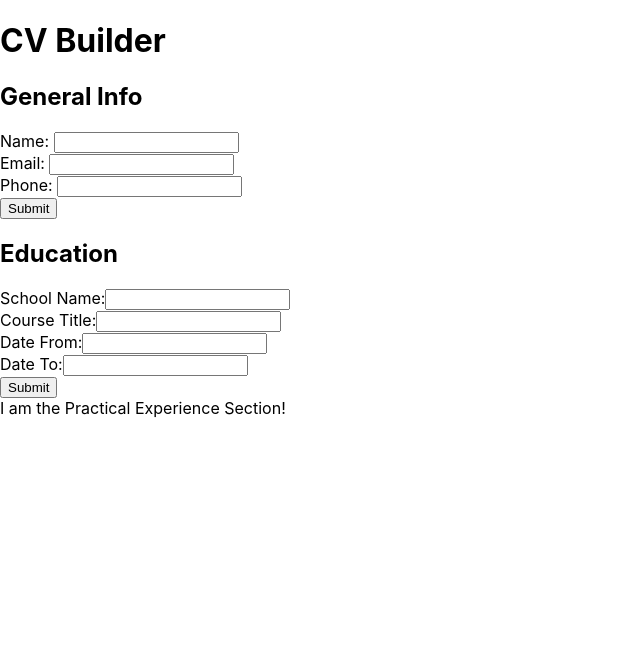
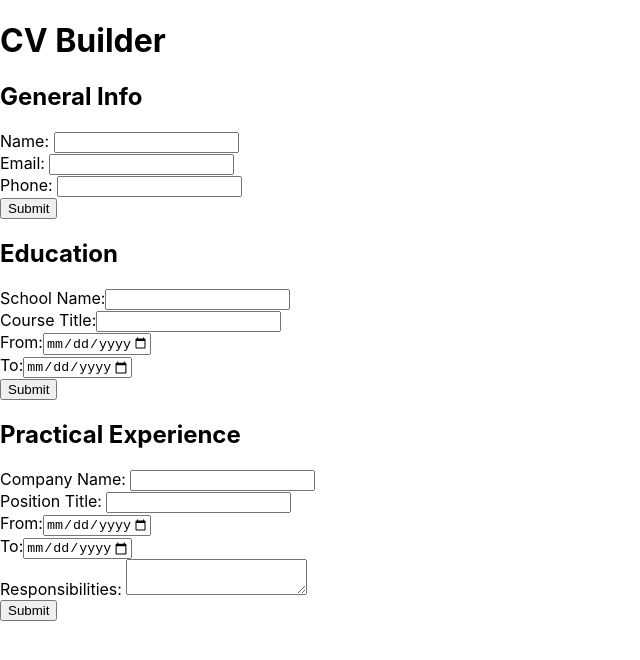
Before and after one commit to programmurr/cv-project, a React (Create React App) app: page / in a window 1280 px wide. Shown: the top 660 px of the page, without its empty margins (0-640 px from the left). Built offline with nearby package versions, Linux system fonts and the light colour scheme.

Commit message:
Practical Experience Completed

```diff
--- a/src/App.js
+++ b/src/App.js
@@ -21,11 +21,20 @@ class App extends React.Component {
         studyFromDate: "",
         studyToDate: ""
       },
-      educationSubmitted: false
+      educationSubmitted: false,
+      experienceInfo: {
+        companyName: "",
+        positionTitle: "",
+        experienceFromDate: "",
+        experienceToDate: "",
+        responsibilities: ""
+      },
+      experienceSubmitted: false
     }
 
     this.handleInfoSubmit = this.handleInfoSubmit.bind(this);
     this.handleEducationSubmit = this.handleEducationSubmit.bind(this);
+    this.handleExperienceSubmit = this.handleExperienceSubmit.bind(this);
   }
 
   handleInfoSubmit(info, status) {
@@ -34,8 +43,10 @@ class App extends React.Component {
     this.setState({
       generalInfo: { info },
       infoSubmitted: status,
-      educationInfo: state.education,
-      educationSubmitted: state.educationSubmitted
+      educationInfo: state.educationInfo,
+      educationSubmitted: state.educationSubmitted,
+      experienceInfo: state.experienceInfo,
+      experienceSubmitted: state.experienceSubmitted
     });
   }
 
@@ -46,7 +57,22 @@ class App extends React.Component {
       generalInfo: state.generalInfo,
       infoSubmitted: state.infoSubmitted,
       educationInfo: { info },
-      educationSubmitted: status
+      educationSubmitted: status,
+      experienceInfo: state.experienceInfo,
+      experienceSubmitted: state.experienceSubmitted
+    });
+  }
+
+  handleExperienceSubmit(info, status) {
+    const state = this.state;
+
+    this.setState({
+      generalInfo: state.generalInfo,
+      infoSubmitted: state.infoSubmitted,
+      educationInfo: state.educationInfo,
+      educationSubmitted: state.educationSubmitted,
+      experienceInfo: { info },
+      experienceSubmitted: status
     });
   }
 
@@ -55,7 +81,9 @@ class App extends React.Component {
       generalInfo,
       infoSubmitted,
       educationInfo,
-      educationSubmitted
+      educationSubmitted,
+      experienceInfo,
+      experienceSubmitted
     } = this.state;
 
     return (
@@ -73,7 +101,11 @@ class App extends React.Component {
           onEducationSubmit={this.handleEducationSubmit}
           educationSubmitted={educationSubmitted}
         />
-        <PracticalExperience />
+        <PracticalExperience
+          experienceInfo={experienceInfo}
+          onExperienceSubmit={this.handleExperienceSubmit}
+          experienceSubmitted={experienceSubmitted}
+        />
       </div>
     )
   }
--- a/src/components/Education.js
+++ b/src/components/Education.js
@@ -4,6 +4,8 @@ import SubmitButton from './SubmitButton';
 import EditButton from './EditButton';
 
 function EducationForm(props) {
+  const maxDate = new Date().toISOString().split("T")[0];
+
   return (
     <div className="educationForm">
       <h2>Education</h2>
@@ -27,19 +29,21 @@ function EducationForm(props) {
           />
         </div>
         <div className="studyFromDate">
-          <label htmlFor="studyFromInput">Date From:</label>
+          <label htmlFor="studyFromInput">From:</label>
           <input
-            type="text"
+            type="date"
             name="studyFromDate"
+            max={maxDate}
             value={props.studyFromDate}
             onChange={props.handleChange}
           />
         </div>
         <div className="studyToDate">
-          <label htmlFor="studyToInput">Date To:</label>
+          <label htmlFor="studyToInput">To:</label>
           <input
-            type="text"
+            type="date"
             name="studyToDate"
+            max={maxDate}
             value={props.studyToDate}
             onChange={props.handleChange}
           />
@@ -57,10 +61,10 @@ function EducationDisplay(props) {
     <ul>
       <li>School Name: {props.schoolName}</li>
       <li>Course Title: {props.courseTitle}</li>
-      <li>Date From: {props.studyFromDate}</li>
-      <li>Date To: {props.studyToDate}</li>
+      <li>From: {props.studyFromDate}</li>
+      <li>To: {props.studyToDate}</li>
     </ul>
-    <EditButton handleEditClick={props.handleEdit}/>
+    <EditButton handleEditClick={props.handleEdit} />
   </div>
   )
 }
@@ -69,7 +73,7 @@ class Education extends React.Component {
   constructor(props) {
     super(props);
 
-    this.state= {
+    this.state = {
       schoolName: "",
       courseTitle: "",
       studyFromDate: "",
--- a/src/components/PracticalExperience.js
+++ b/src/components/PracticalExperience.js
@@ -1,11 +1,153 @@
 import React from 'react';
 import '../styles/PracticalExperience.css'
+import SubmitButton from './SubmitButton';
+import EditButton from './EditButton';
+
+function PracticalExperienceForm(props) {
+  const maxDate = new Date().toISOString().split("T")[0];
+
+  return (
+    <div className="experienceForm">
+      <h2>Practical Experience</h2>
+      <form onSubmit={props.handleSubmit}>
+        <div className="companyName">
+          <label htmlFor="companyNameInput">Company Name: </label>
+          <input
+            type="text"
+            name="companyName"
+            value={props.companyName}
+            onChange={props.handleChange}
+          />
+        </div>
+        <div className="positionTitle">
+          <label htmlFor="positionTitleInput">Position Title: </label>
+          <input
+            type="text"
+            name="positionTitle"
+            value={props.positionTitle}
+            onChange={props.handleChange}
+          />
+        </div>
+        <div className="experienceFromDate">
+          <label htmlFor="experienceFromInput">From:</label>
+          <input
+            type="date"
+            name="experienceFromDate"
+            max={maxDate}
+            value={props.experienceFromDate}
+            onChange={props.handleChange}
+          />
+        </div>
+        <div className="experienceToDate">
+          <label htmlFor="experienceToInput">To:</label>
+          <input
+            type="date"
+            name="experienceToDate"
+            max={maxDate}
+            value={props.experienceToDate}
+            onChange={props.handleChange}
+          />
+        </div>
+        <div className="responsibilities">
+          <label htmlFor="responsibilitiesInput">Responsibilities: </label>
+          <textarea
+            name="responsibilities"
+            value={props.responsibilities}
+            onChange={props.handleChange}
+          />
+        </div>
+        <SubmitButton />
+      </form>
+    </div>
+  );
+}
+
+function PracticalExperienceDisplay(props) {
+  return (
+    <div className="experienceDisplay">
+      <h2>Experience</h2>
+      <ul>
+        <li>Organization Name: {props.companyName}</li>
+        <li>Position Title: {props.positionTitle}</li>
+        <li>From: {props.experienceFromDate}</li>
+        <li>To: {props.experienceToDate}</li>
+        <li>Responsibilities: {props.responsibilities}</li>
+      </ul>
+      <EditButton handleEditClick={props.handleEdit} />
+    </div>
+  );
+}
 
 class PracticalExperience extends React.Component {
+  constructor(props) {
+    super(props);
+
+    this.state = {
+      companyName: "",
+      positionTitle: "",
+      experienceFromDate: "",
+      experienceToDate: "",
+      responsibilities: ""
+    }
+
+    this.handleChange = this.handleChange.bind(this);
+    this.handleSubmit = this.handleSubmit.bind(this);
+    this.handleEdit = this.handleEdit.bind(this);
+
+  }
+
+  handleChange(event) {
+    const target = event.target;
+    const value = target.value;
+    const name = target.name;
+
+    this.setState({
+      [name]: value
+    })
+  }
+
+  handleSubmit(event) {
+    event.preventDefault();
+    this.props.onExperienceSubmit(this.state, true);
+  }
+
+  handleEdit() {
+    this.props.onExperienceSubmit(this.state, false);
+  }
+
   render() {
-    return (
-      <div>I am the Practical Experience Section!</div>
-    );
+    const {
+      companyName,
+      positionTitle,
+      experienceFromDate,
+      experienceToDate,
+      responsibilities
+    } = this.state;
+
+    if (this.props.experienceSubmitted) {
+      return (
+        <PracticalExperienceDisplay
+          companyName={companyName}
+          positionTitle={positionTitle}
+          experienceFromDate={experienceFromDate}
+          experienceToDate={experienceToDate}
+          responsibilities={responsibilities}
+          handleEdit={this.handleEdit}
+        />
+      );
+    } else {
+      return (
+        <PracticalExperienceForm
+          companyName={companyName}
+          positionTitle={positionTitle}
+          experienceFromDate={experienceFromDate}
+          experienceToDate={experienceToDate}
+          responsibilities={responsibilities}
+          handleChange={this.handleChange}
+          handleSubmit={this.handleSubmit}
+        />
+      );
+    }
   }
 }
 
```
